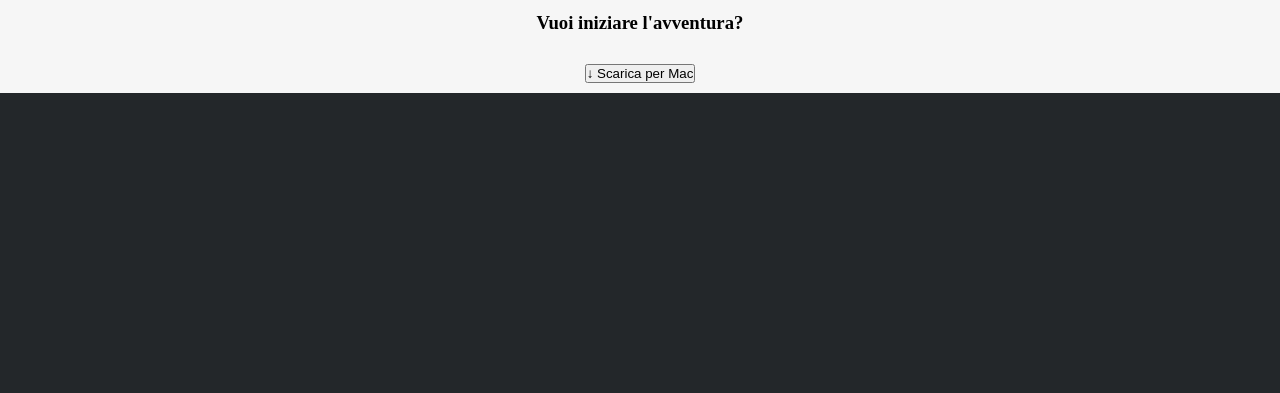
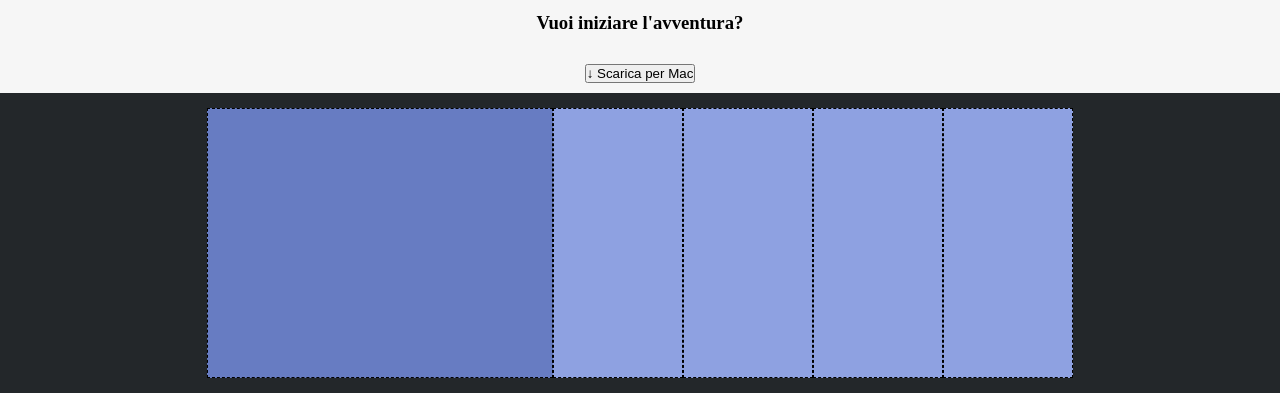
Before and after one commit to DamianoCasolari/htmlcss-struttura-discord, a plain HTML site: page index.html in a window 1280 px wide. Shown: the part 3281-3674 px from the top of the page. Drawn offline with Linux system fonts and the light colour scheme.

Commit message:
add top footer

```diff
--- a/assets/css/style.css
+++ b/assets/css/style.css
@@ -59,6 +59,17 @@
 
 .debug #top-footer {
     height: 300px;
+
+}
+
+.debug .col {
+    background-color: var(--ds-light-heavenly);
+    border: 1px dashed black;
+
+}
+.debug .Your_place_to_talk {
+    background-color: var(--ds-deep-heavenly);
+    border: 1px dashed black;
 
 }
 
@@ -181,11 +192,11 @@ h3 {
 }
 
 #info_flexcolumn img {
-    max-width: 50%;
+    max-width: 100%;
 
 }
 
-/* Footer selector */
+/* -------Footer selector-------- */
 
 #app-footer {
     background-color: var(--ds-deep-dark);
@@ -196,6 +207,14 @@ h3 {
     width: 70%;
     margin: auto;
     display: flex;
-    height: 90vh;
+    padding: 15px;
 
 }
+
+.col {
+    width: 15%;
+}
+
+.Your_place_to_talk {
+    width: 40%;
+}
--- a/index.html
+++ b/index.html
@@ -95,6 +95,12 @@
     <footer id="app-footer">
 
         <div id="top-footer">
+            <div class="Your_place_to_talk"></div>
+            <div class="col"></div>
+            <div class="col"></div>
+            <div class="col"></div>
+            <div class="col"></div>
+
 
         </div>
         <div id="botton-footer">
```
